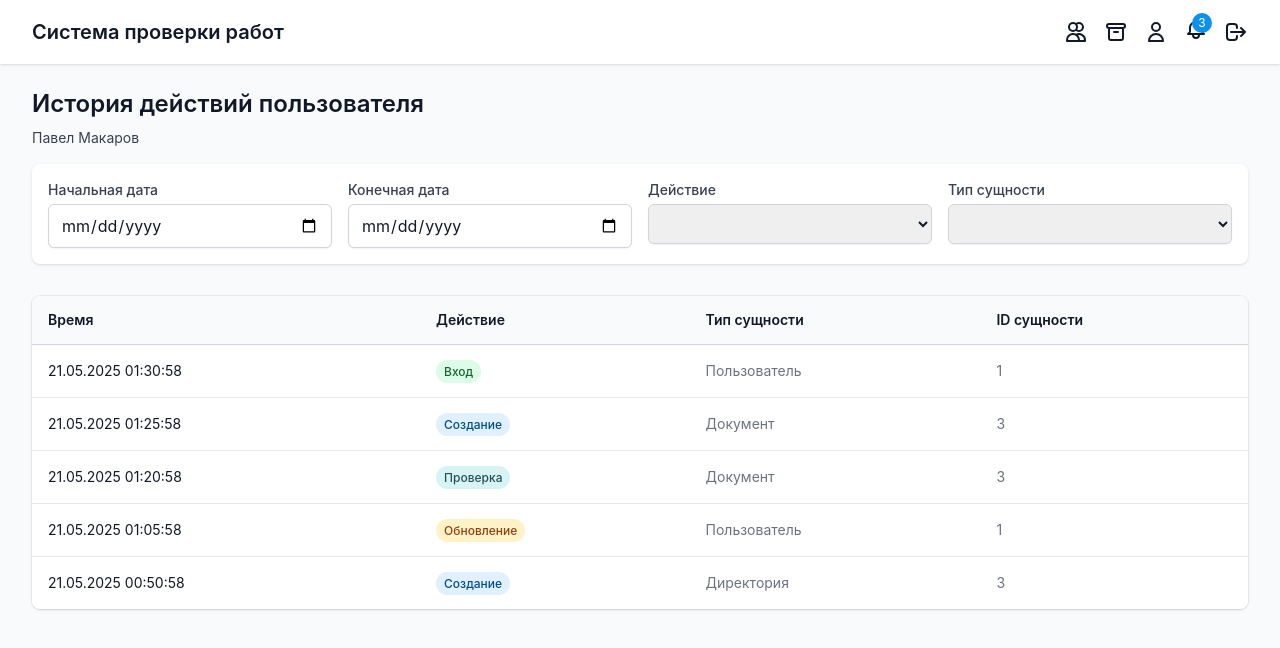
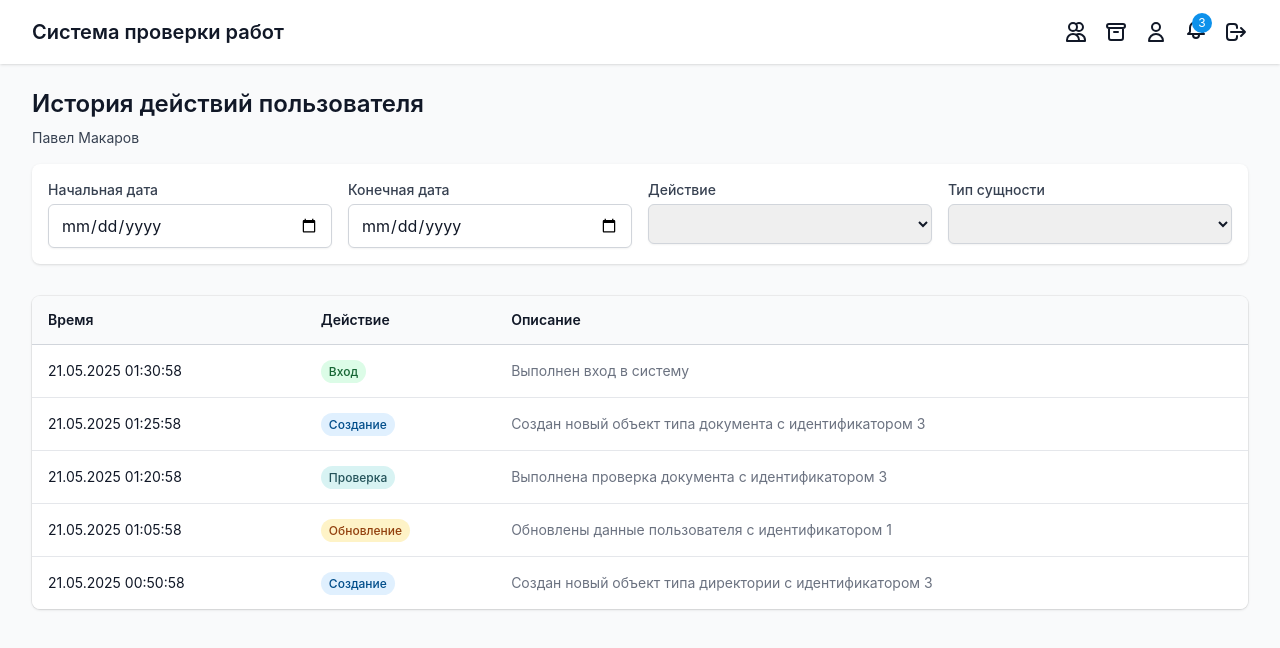
Before and after one commit to plmkr-std/bolt-project, an Angular app: page /users/1/audit in a window 1280 px wide. Shown: the top 648 px of the page. Built offline with nearby package versions, Linux system fonts and the light colour scheme.

Commit message:
Update audit messages with more descriptive text

```diff
--- a/src/app/components/users/audit/audit.component.ts
+++ b/src/app/components/users/audit/audit.component.ts
@@ -87,8 +87,7 @@ import { AuditLogDTO, AuditLogFilter } from '../../../models/audit.model';
                       <tr>
                         <th scope="col" class="py-3.5 pl-4 pr-3 text-left text-sm font-semibold text-gray-900">Время</th>
                         <th scope="col" class="px-3 py-3.5 text-left text-sm font-semibold text-gray-900">Действие</th>
-                        <th scope="col" class="px-3 py-3.5 text-left text-sm font-semibold text-gray-900">Тип сущности</th>
-                        <th scope="col" class="px-3 py-3.5 text-left text-sm font-semibold text-gray-900">ID сущности</th>
+                        <th scope="col" class="px-3 py-3.5 text-left text-sm font-semibold text-gray-900">Описание</th>
                       </tr>
                     </thead>
                     <tbody class="divide-y divide-gray-200 bg-white">
@@ -102,16 +101,13 @@ import { AuditLogDTO, AuditLogFilter } from '../../../models/audit.model';
                               {{ getActionText(log.action) }}
                             </span>
                           </td>
-                          <td class="whitespace-nowrap px-3 py-4 text-sm text-gray-500">
-                            {{ getEntityTypeText(log.entity_type) }}
-                          </td>
-                          <td class="whitespace-nowrap px-3 py-4 text-sm text-gray-500">
-                            {{ log.entity_id }}
+                          <td class="px-3 py-4 text-sm text-gray-500">
+                            {{ getActionDescription(log) }}
                           </td>
                         </tr>
                       } @empty {
                         <tr>
-                          <td colspan="4" class="px-3 py-4 text-sm text-center text-gray-500">
+                          <td colspan="3" class="px-3 py-4 text-sm text-center text-gray-500">
                             Нет записей
                           </td>
                         </tr>
@@ -146,8 +142,8 @@ export class AuditComponent implements OnInit {
         id: BigInt(1),
         user_id: BigInt(this.userId || 1),
         action: 'LOGIN',
-        entity_type: 'USER',
-        entity_id: BigInt(1),
+        entity_type: 'SYSTEM',
+        entity_id: BigInt(0),
         timestamp: new Date(now.getTime() - 1000 * 60 * 5).toISOString() // 5 minutes ago
       },
       {
@@ -249,15 +245,34 @@ export class AuditComponent implements OnInit {
   getEntityTypeText(type: string): string {
     switch (type) {
       case 'USER':
-        return 'Пользователь';
+        return 'пользователя';
       case 'DOCUMENT':
-        return 'Документ';
+        return 'документа';
       case 'DIRECTORY':
-        return 'Директория';
+        return 'директории';
       case 'SYSTEM':
-        return 'Система';
+        return 'системы';
       default:
-        return type;
+        return type.toLowerCase();
+    }
+  }
+
+  getActionDescription(log: AuditLogDTO): string {
+    switch (log.action) {
+      case 'LOGIN':
+        return 'Выполнен вход в систему';
+      case 'LOGOUT':
+        return 'Выполнен выход из системы';
+      case 'CREATE':
+        return `Создан новый объект типа ${this.getEntityTypeText(log.entity_type)} с идентификатором ${log.entity_id}`;
+      case 'UPDATE':
+        return `Обновлены данные ${this.getEntityTypeText(log.entity_type)} с идентификатором ${log.entity_id}`;
+      case 'DELETE':
+        return `Удален объект типа ${this.getEntityTypeText(log.entity_type)} с идентификатором ${log.entity_id}`;
+      case 'VALIDATE':
+        return `Выполнена проверка ${this.getEntityTypeText(log.entity_type)} с идентификатором ${log.entity_id}`;
+      default:
+        return `${log.action} ${this.getEntityTypeText(log.entity_type)} (ID: ${log.entity_id})`;
     }
   }
 }
```
